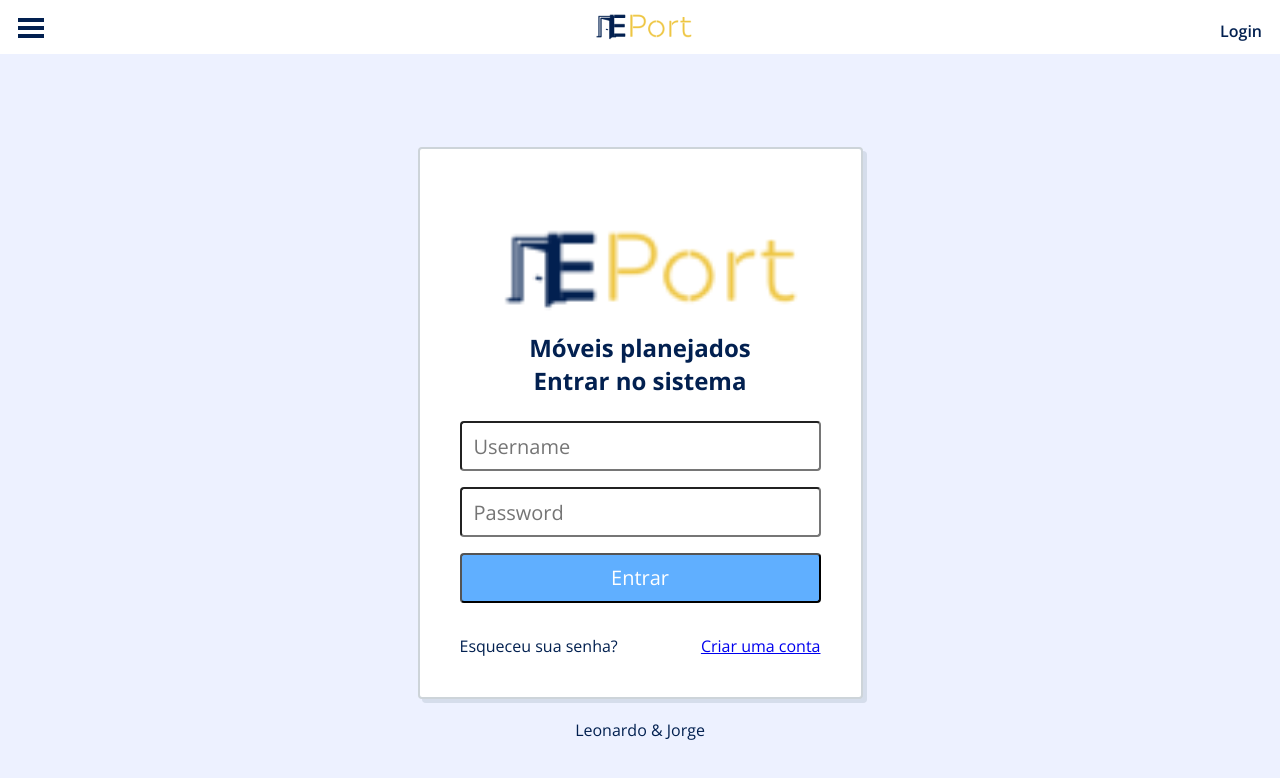
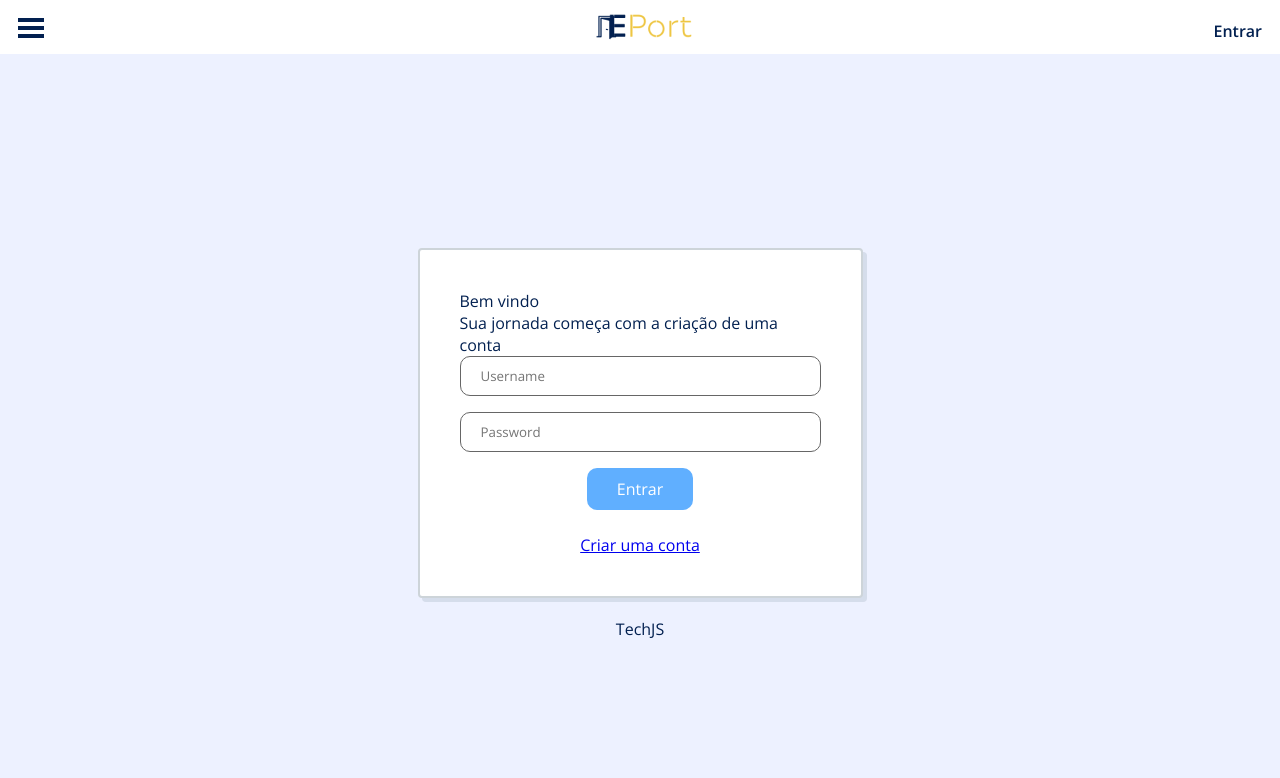
Before and after one commit to Lucasedusi/eport, a React (Create React App) app in the folder frontend/: page /signin in a window 1280 px wide. Shown: the top 778 px of the page. Built offline with nearby package versions, Linux system fonts and the light colour scheme; the HTML template or start-up script is replaced by a standard one.

Commit message:
creating signup and signin pages

```diff
--- a/frontend/src/Routes/index.js
+++ b/frontend/src/Routes/index.js
@@ -1,7 +1,10 @@
-import { Switch, Route } from 'react-router-dom';
+import { Switch, Route, Redirect } from 'react-router-dom';
+
+import { useAuth } from '../hooks';
 
 import Welcome from '../pages/Welcome';
 import SignIn from '../pages/SignIn';
+import SignUp from '../pages/SignUp';
 import Dashboard from '../pages/Dashboard';
 import Entrepreneur from '../pages/Entrepreneur';
 import Bidding from '../pages/Bidding';
@@ -9,19 +12,27 @@ import Trail from '../pages/Trail';
 import BiddingSingle from '../pages/BiddingSingle';
 import NotFound from '../pages/NotFound';
 
-const Routes = () => (
+const Routes = () => {
+  const { isUserSignedIn } = useAuth();
+
+  return (
     <Switch>
       <Route path="/" exact component={Welcome} />
-    <Route path="/signin" component={SignIn} />
       <Route path="/dashboard" component={Dashboard} />
       <Route path="/entrepreneur" component={Entrepreneur} />
       <Route path="/bidding" component={Bidding} />
       <Route path="/biddingSingle" component={BiddingSingle} />
       <Route path="/bidding" component={Bidding} />
       <Route path="/trail" component={Trail} />
-
+      <Route path='/signin' component={SignIn}>
+        {isUserSignedIn && <Redirect to="/dashboard" />}
+      </Route>
+      <Route path='/signup' component={SignUp}>
+        {isUserSignedIn && <Redirect to="/dashboard" />}
+      </Route>
       <Route path="*" component={NotFound} />
     </Switch>
   );
+};
 
 export default Routes;
--- a/frontend/src/components/Header/index.jsx
+++ b/frontend/src/components/Header/index.jsx
@@ -1,15 +1,28 @@
+import { useHistory } from 'react-router-dom';
+
 import BurgerMenu from '../BurgerMenu';
 import logo from '../../assets/logo.png';
 
 import * as STD from './styles';
+import { useAuth } from '../../hooks';
 
 const Header = () => {
+  const history = useHistory();
+  const { isUserSignedIn, signOut } = useAuth();
 
   return (
     <STD.Container>
       <BurgerMenu />
       <STD.Logo src={logo} alt="logo"/>
-      <STD.Login>Login</STD.Login>
+      {isUserSignedIn ? (
+        <STD.Login onClick={() => signOut()}>
+          Sair
+        </STD.Login>
+      ) : (
+        <STD.Login onClick={() => history.push('/signin')}>
+          Entrar
+        </STD.Login>
+      )}
     </STD.Container>
   );
 };
--- a/frontend/src/components/Header/styles.js
+++ b/frontend/src/components/Header/styles.js
@@ -16,6 +16,7 @@ export const Logo = styled.img`
 
 export const Login = styled.h2`
   position: absolute;
+  cursor: pointer;
   font-weight: 600;
   font-size: 16px;
   line-height: 22px;
--- a/frontend/src/contexts/auth.js
+++ b/frontend/src/contexts/auth.js
@@ -1,4 +1,5 @@
 import { createContext, useState, useEffect, useCallback } from 'react';
+import { useHistory } from 'react-router-dom';
 
 import api from '../services/api';
 import { sleep } from '../utils';
@@ -12,8 +13,10 @@ export const AuthProvider = ({ children }) => {
   const [user, setUser] = useState(null);
   const [error, setError] = useState(null);
   const [loading, setLoading] = useState(true);
-  const [storageUser, setStorageUser] = useLocalStorage('@roughwood:user');
-  const [storageToken, setStorageToken] = useLocalStorage('@roughwood:token');
+  const [storageUser, setStorageUser] = useLocalStorage('@eport:user');
+  const [storageToken, setStorageToken] = useLocalStorage('@eport:token');
+
+  const history = useHistory();
 
   useEffect(() => {
     setLoading(true);
@@ -34,6 +37,7 @@ export const AuthProvider = ({ children }) => {
         api.defaults.headers.Authorization = `Baerer ${token}`;
         setStorageUser(user);
         setStorageToken(token);
+        history.goBack();
       } catch (err) {
         setError(err.response);
       } finally {
@@ -73,7 +77,7 @@ export const AuthProvider = ({ children }) => {
 
   return (
     <AuthContext.Provider
-      value={{ isUserSignedIn, user, signIn, signUp, signOut, loading, error }}
+      value={{ isUserSignedIn, user, signIn, signUp, signOut, loading, error, setError }}
     >
       {children}
     </AuthContext.Provider>
--- a/frontend/src/pages/SignIn/index.jsx
+++ b/frontend/src/pages/SignIn/index.jsx
@@ -1,21 +1,9 @@
-import { useCallback, useState } from 'react';
+import { useState } from 'react';
 import { Link } from 'react-router-dom';
 
 import { useAuth } from '../../hooks';
-import logo from '../../assets/logo.png';
 
-import {
-  Container,
-  Form,
-  FormFooter,
-  Input,
-  Title,
-  ErrorContainer,
-  NotFoundError,
-  NoInputError,
-  Button,
-  ActionContainer,
-} from './styles';
+import * as STD from './styles';
 
 const SignIn = () => {
   const [values, setValues] = useState({
@@ -23,82 +11,65 @@ const SignIn = () => {
     password: '',
     inputErr: '',
   });
-  const { signIn, error } = useAuth();
+  const { signIn, error, setError } = useAuth();
 
-  const handleInputChange = useCallback(
-    ({ target }) => {
+  const handleInputChange = ({ target }) => {
     const { name, value } = target;
+    setError(null);
     setValues({ ...values, [name]: value, inputErr: '' });
-    },
-    [values]
-  );
+  };
 
-  const handleSignIn = useCallback(
-    event => {
+  const handleSignIn = event => {
     event.preventDefault();
     const { username, password } = values;
 
-      if (username.includes(' ')) {
-        return setValues({
-          ...values,
-          inputErr: 'Não é permitido espaços no Username',
-        });
-      }
     if (!username || !password) {
       return setValues({ ...values, inputErr: 'Preenchimento obrigatório' });
     }
     signIn({ username, password });
-    },
-    [signIn, values]
-  );
+  };
 
   return (
-    <Container>
-      <Form onSubmit={handleSignIn}>
-        <Title>
-          <img src={logo} alt="logo" />
-          <p>
-            Móveis planejados <br />
-            Entrar no sistema
-          </p>
-        </Title>
-        <ErrorContainer>
-          <NotFoundError error={error}>{error?.data.error}</NotFoundError>
-          <NoInputError error={values.inputErr}>{values.inputErr}</NoInputError>
-        </ErrorContainer>
-        <Input
+    <STD.Container>
+      <STD.Form>
+        Bem vindo <br />Sua jornada começa com a criação de uma conta
+        <STD.ErrorContainer>
+          <STD.NotFoundError error={error}>{error?.data.message}</STD.NotFoundError>
+          <STD.NoInputError error={values.inputErr}>{values.inputErr}</STD.NoInputError>
+        </STD.ErrorContainer>
+        <STD.Input
           autoFocus={true}
           name="username"
           placeholder="Username"
-          title="Digite um Username"
+          title="Digite seu CPF/CNPJ"
           type="text"
           error={values.inputErr}
           value={values.username}
           onChange={handleInputChange}
         />
-        <Input
+        <STD.Input
           name="password"
           placeholder="Password"
-          title="Digite um Password"
+          title="Digite seu Password"
           type="password"
           error={values.inputErr}
           value={values.password}
           onChange={handleInputChange}
         />
-        <Button type="submit" title="Clique para entrar no sistema">
-          Entrar
-        </Button>
-        <ActionContainer>
-          <p title="Ainda não implementado">Esqueceu sua senha?</p>
+        <STD.Button type="submit" title="Clique para entrar no sistema">
+          <a href="#" onClick={handleSignIn}>Entrar</a>
+        </STD.Button>
+        <STD.ActionContainer>
+          <p title="Ainda não implementado"></p>
           <Link to="/signup" title="Crie uma conta para entrar no sistema">
             Criar uma conta
           </Link>
-        </ActionContainer>
-      </Form>
-      <FormFooter>
-        <p>Leonardo & Jorge</p>
-      </FormFooter>
-    </Container>
+        </STD.ActionContainer>
+      </STD.Form>
+      <STD.FormFooter>
+        <p>TechJS</p>
+      </STD.FormFooter>
+    </STD.Container>
   );
 };
 
--- a/frontend/src/pages/SignIn/styles.js
+++ b/frontend/src/pages/SignIn/styles.js
@@ -1,37 +1,32 @@
 import styled from 'styled-components';
+import { shade } from 'polished';
 
 export const Container = styled.div`
   background-color: ${({ theme }) => theme.colors.background};
-  min-height: 100vh;
   display: flex;
   flex-direction: column;
   justify-content: center;
   align-items: center;
+  @media(min-width: 767px) {
+    min-height: 100vh;
+  }
 `;
 
 export const Form = styled.form`
+  display: flex;
+  align-items: center;
+  flex-direction: column;
   background-color: ${({ theme }) => {
     return theme.title === 'light' ? '#fff' : theme.colors.primary;
   }};
   width: 100%;
-  max-width: 445px;
-  padding: 2.5rem;
-  border-radius: 4px;
-  border: 2px solid #cdd4d9;
-  box-shadow: 4px 4px rgba(6, 41, 66, 0.1);
-`;
-
-export const Title = styled.h1`
-  margin-bottom: 1rem;
-
-  img {
-    width: 100%;
-    margin-bottom: 0.5rem;
-  }
-
-  p {
-    color: ${({ theme }) => theme.colors.text};
-    text-align: center;
+  padding: 2rem;
+  @media(min-width: 767px) {
+    padding: 2.5rem;
+    border-radius: 4px;
+    border: 2px solid #cdd4d9;
+    max-width: 445px;
+    box-shadow: 4px 4px rgba(6, 41, 66, 0.1);
   }
 `;
 
@@ -48,36 +43,36 @@ export const NoInputError = styled.p`
 `;
 
 export const Input = styled.input`
-  font-size: 20px;
-  line-height: 24px;
-  padding: 10px 12px;
-  margin: 0.5rem 0;
-  height: 50px;
+  padding: 10px 20px;
+  border-radius: 10px;
+  color: ${({ theme }) => theme.colors.text2};
+  margin-bottom: 1rem;
   width: 100%;
-  border-radius: 4px;
-  outline: none;
+  border: thin solid #666;
   background-color: ${({ theme }) => {
     return theme.title === 'light' ? '#fff' : '#ccc';
   }};
   border-color: ${({ error, value }) => (error && !value ? '#e81123' : 'none')};
+
+  &:focus {
+    border-radius: 10px;
+    border-color: ${({ theme }) => theme.colors.primary}
+  }
 `;
 
-export const Button = styled.button`
-  background-color: ${({ theme }) => {
-    return theme.title === 'light'
-      ? theme.colors.primary
-      : theme.colors.secondary;
-  }};
-  color: #fff;
-  font-size: 20px;
-  line-height: 24px;
-  padding: 10px 12px;
-  margin: 0.5rem 0;
-  height: 50px;
-  width: 100%;
-  border-radius: 4px;
-  outline: none;
-  cursor: pointer;
+export const Button = styled.div`
+  display: flex;
+
+  a {
+    background-color: ${({ theme }) => theme.colors.primary};
+    padding: 10px 30px;
+    border-radius: 10px;
+    color: ${({ theme }) => theme.colors.textOnPrimary};
+
+    &:active {
+      background-color: ${({ theme }) => shade(0.2, theme.colors.primary)};
+    }
+  }
 `;
 
 export const ActionContainer = styled.div`
--- a/frontend/src/pages/SignUp/index.jsx
+++ b/frontend/src/pages/SignUp/index.jsx
@@ -1,34 +1,35 @@
-import { useState } from 'react';
+import { useEffect, useState } from 'react';
 import { Link } from 'react-router-dom';
 
 import { useAuth } from '../../hooks';
-import logo from '../../assets/img/logo.png';
+import api from '../../services/api';
 
-import {
-  Container,
-  Form,
-  FormFooter,
-  Input,
-  Title,
-  ErrorContainer,
-  AlreadyExistError,
-  NoInputError,
-  Button,
-  ActionContainer,
-} from './styles';
+import * as STD from './styles';
 
 const SignUp = () => {
+  const [segments, setSegments] = useState([]);
   const [values, setValues] = useState({
     name: '',
     username: '',
     password: '',
     inputErr: '',
   });
-  const { signUp, error } = useAuth();
+  const [checks, setChecks] = useState({
+    events_notification: false,
+    public_bids_notification: false,
+  });
+
+  const { signUp, error, setError } = useAuth();
 
   const handleInputChange = event => {
     const { name, value } = event.target;
+    setError(null);
     setValues({ ...values, [name]: value, inputErr: '' });
+  }
+
+  const handleCheckChange = event => {
+    const { name, check } = event.target;
+    setChecks({ ...checks, [name]: !check });
   }
 
   const handleSignUp = event => {
@@ -41,35 +42,34 @@ const SignUp = () => {
         inputErr: 'Informe um nome com mais de 2 letras',
       });
     }
-    if (username.includes(' ')) {
-      return setValues({
-        ...values,
-        inputErr: 'Não é permitido espaços no Username',
-      });
-    }
+
     if (!username || !password) {
       return setValues({ ...values, inputErr: 'Preenchimento obrigatório' });
     }
     signUp({ name, username, password });
   }
 
+  const loadSegments = async () => {
+    const { data } = await api.get('segments');
+    setSegments(data.segments);
+  };
+
+  useEffect(() => {
+    loadSegments();
+  }, []);
+
   return (
-    <Container>
-      <Form onSubmit={handleSignUp}>
-        <Title>
-          <img src={logo} alt="logo" />
-          <p>
-            Móveis planejados <br />
-            Criar uma nova conta
-          </p>
-        </Title>
-        <ErrorContainer>
-          <AlreadyExistError error={error}>
-            {error?.data.error}
-          </AlreadyExistError>
-          <NoInputError error={values.inputErr}>{values.inputErr}</NoInputError>
-        </ErrorContainer>
-        <Input
+    <STD.Container>
+      <STD.Form>
+        <STD.Title>Bem vindo</STD.Title>
+        <STD.SubTitle>Sua jornada começa ao criar uma conta</STD.SubTitle>
+        <STD.ErrorContainer>
+          <STD.AlreadyExistError error={error}>
+            {error?.data.message}
+          </STD.AlreadyExistError>
+          <STD.NoInputError error={values.inputErr}>{values.inputErr}</STD.NoInputError>
+        </STD.ErrorContainer>
+        <STD.Input
           autoFocus={true}
           name="name"
           placeholder="Nome"
@@ -79,16 +79,16 @@ const SignUp = () => {
           value={values.name}
           onChange={handleInputChange}
         />
-        <Input
+        <STD.Input
           name="username"
-          placeholder="Username"
-          title="Digite um Username"
+          placeholder="Username (CPF/CNPJ)"
+          title="Digite seu CPF ou CNPJ"
           type="text"
           error={values.inputErr}
           value={values.username}
           onChange={handleInputChange}
         />
-        <Input
+        <STD.Input
           name="password"
           placeholder="Password"
           title="Digite um Password"
@@ -97,10 +97,40 @@ const SignUp = () => {
           value={values.password}
           onChange={handleInputChange}
         />
-        <Button type="submit" title="Clique para criar a conta">
-          Criar
-        </Button>
-        <ActionContainer>
+        <STD.Select value={values.segment_id} onChange={handleInputChange} name="seggment_id">
+          <option value="null">Qual o segmento da sua empresa</option>
+          {segments?.map(({ id, name }) => (
+            <option key={id} value={id}>{name}</option>
+          ))}
+        </STD.Select>
+        <STD.CheckboxControl>
+          <STD.Input
+            id="events_notification"
+            name="events_notification"
+            type="checkbox"
+            defaultChecked={checks.events_notification}
+            onChange={handleCheckChange}
+            />
+          <label htmlFor="events_notification">
+            Receber notificações de novos eventos
+          </label>
+        </STD.CheckboxControl>
+        <STD.CheckboxControl>
+          <STD.Input
+            id="public_bids_notification"
+            name="public_bids_notification"
+            type="checkbox"
+            defaultChecked={checks.public_bids_notification}
+            onChange={handleCheckChange}
+            />
+          <label htmlFor="public_bids_notification">
+            Receber notificações de novas licitações
+          </label>
+        </STD.CheckboxControl>
+        <STD.Button type="submit" title="Clique para criar a conta">
+          <a href="#" onClick={handleSignUp}>Criar</a>
+        </STD.Button>
+        <STD.ActionContainer>
           <p></p>
           <Link
             to="/signin"
@@ -108,12 +138,12 @@ const SignUp = () => {
           >
             Entrar com uma conta existente
           </Link>
-        </ActionContainer>
-      </Form>
-      <FormFooter>
-        <p>Leonardo & Jorge</p>
-      </FormFooter>
-    </Container>
+        </STD.ActionContainer>
+      </STD.Form>
+      <STD.FormFooter>
+        <p>TechJS</p>
+      </STD.FormFooter>
+    </STD.Container>
   );
 };
 
--- a/frontend/src/pages/SignUp/styles.js
+++ b/frontend/src/pages/SignUp/styles.js
@@ -1,24 +1,33 @@
 import styled from 'styled-components';
+import { shade } from 'polished';
 
 export const Container = styled.div`
   background-color: ${({ theme }) => theme.colors.background};
-  min-height: 100vh;
   display: flex;
   flex-direction: column;
   justify-content: center;
   align-items: center;
+  @media(min-width: 767px) {
+    min-height: 100vh;
+  }
 `;
 
 export const Form = styled.form`
+  display: flex;
+  align-items: center;
+  flex-direction: column;
   background-color: ${({ theme }) => {
     return theme.title === 'light' ? '#fff' : theme.colors.primary;
   }};
   width: 100%;
-  max-width: 445px;
+  padding: 2rem;
+  @media(min-width: 767px) {
   padding: 2.5rem;
   border-radius: 4px;
   border: 2px solid #cdd4d9;
+  max-width: 445px;
   box-shadow: 4px 4px rgba(6, 41, 66, 0.1);
+  }
 `;
 
 export const Title = styled.h1`
@@ -35,6 +44,11 @@ export const Title = styled.h1`
   }
 `;
 
+export const SubTitle = styled.h3`
+  font-size: 1rem;
+  margin-bottom: 1rem;
+`;
+
 export const ErrorContainer = styled.div``;
 
 export const AlreadyExistError = styled.p`
@@ -47,37 +61,65 @@ export const NoInputError = styled.p`
   display: ${({ error }) => (error ? 'block' : 'none')};
 `;
 
+export const CheckboxControl = styled.div`
+  display: flex;
+  margin-bottom: 0.75rem;
+
+  input[type=checkbox] {
+    width: initial;
+    height: initial;
+    margin-right: 0.25rem;
+  }
+
+  label {
+    font-size: 0.9rem;
+  }
+`;
+
 export const Input = styled.input`
-  font-size: 20px;
-  line-height: 24px;
-  padding: 10px 12px;
-  margin: 0.5rem 0;
-  height: 50px;
+  padding: 10px 20px;
+  border-radius: 10px;
+  color: ${({ theme }) => theme.colors.text2};
+  margin-bottom: 1rem;
   width: 100%;
-  border-radius: 4px;
-  outline: none;
+  border: thin solid #666;
   background-color: ${({ theme }) => {
     return theme.title === 'light' ? '#fff' : '#ccc';
   }};
   border-color: ${({ error, value }) => (error && !value ? '#e81123' : 'none')};
+
+  &:focus {
+    border-radius: 10px;
+    border-color: ${({ theme }) => theme.colors.primary}
+  }
 `;
 
-export const Button = styled.button`
-  background-color: ${({ theme }) => {
-    return theme.title === 'light'
-      ? theme.colors.primary
-      : theme.colors.secondary;
-  }};
-  color: #eee;
-  font-size: 20px;
-  line-height: 24px;
-  padding: 10px 12px;
-  margin: 0.5rem 0;
-  height: 50px;
+export const Select = styled.select`
+  padding: 2.5px 10px;
+  border-radius: 10px;
+  color: ${({ theme }) => theme.colors.text2};
+  margin-bottom: 1rem;
   width: 100%;
-  border-radius: 4px;
-  outline: none;
-  cursor: pointer;
+
+  &:focus {
+    border-radius: 10px;
+    border-color: ${({ theme }) => theme.colors.primary}
+  }
+`;
+
+export const Button = styled.div`
+display: flex;
+
+a {
+  background-color: ${({ theme }) => theme.colors.primary};
+  padding: 10px 30px;
+  border-radius: 10px;
+  color: ${({ theme }) => theme.colors.textOnPrimary};
+
+  &:active {
+    background-color: ${({ theme }) => shade(0.2, theme.colors.primary)};
+  }
+}
 `;
 
 export const ActionContainer = styled.div`
--- a/frontend/src/pages/Welcome/index.jsx
+++ b/frontend/src/pages/Welcome/index.jsx
@@ -21,7 +21,7 @@ const Welcome = () => {
   useEffect(() => {
     const redirect = setTimeout(() => {
       history.push('/dashboard');
-    }, 3000);
+    }, 4000);
 
     return () => {
       clearTimeout(redirect);
--- a/frontend/src/services/auth.js
+++ b/frontend/src/services/auth.js
@@ -9,7 +9,7 @@ export const signInService = async ({ username, password }) => {
 
 export const signUpService = async ({ name, username, password }) => {
   const user = { name, username, password };
-  const { data } = await api.post('user_admins', { user });
+  const { data } = await api.post('users', { user });
 
   return data;
 };
```
Also changed, not shown: 2 other files (tests, documents, lock files or other folders). Lines whose indentation alone changed are shown as unchanged.
